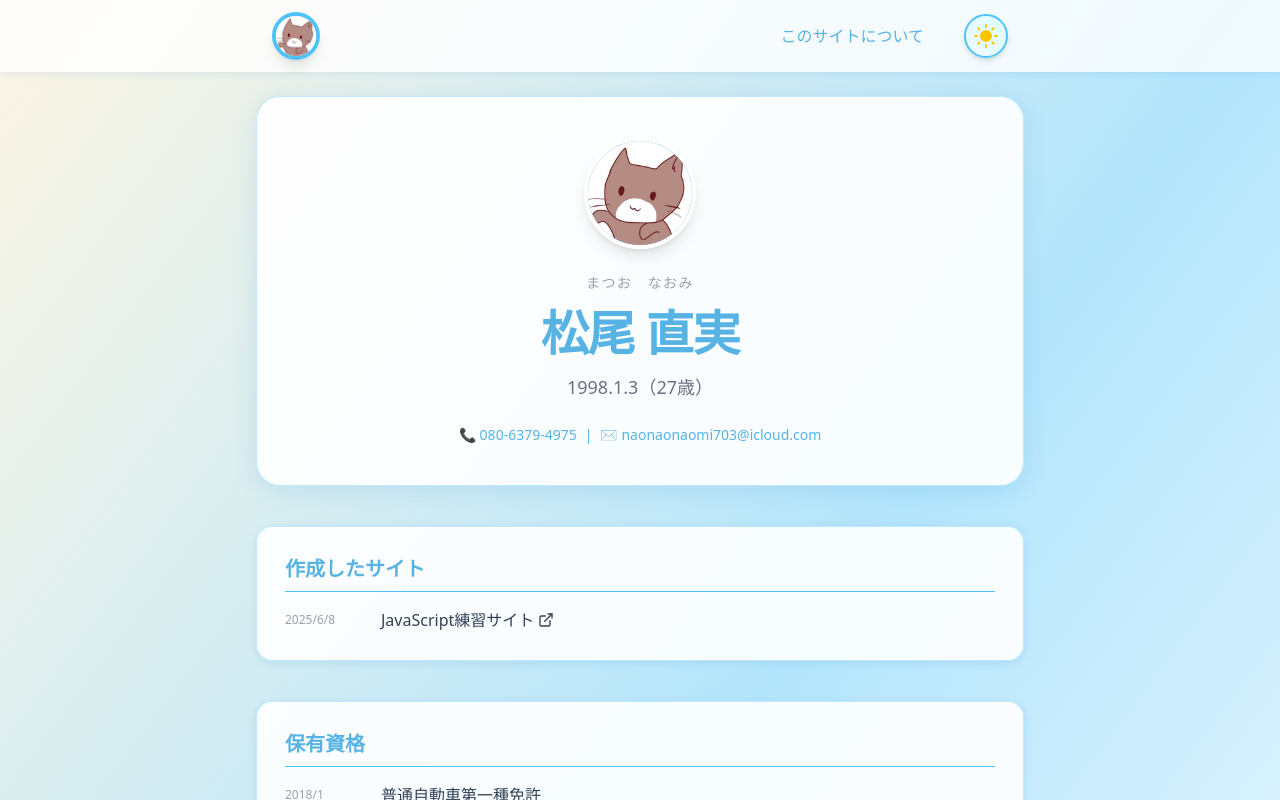
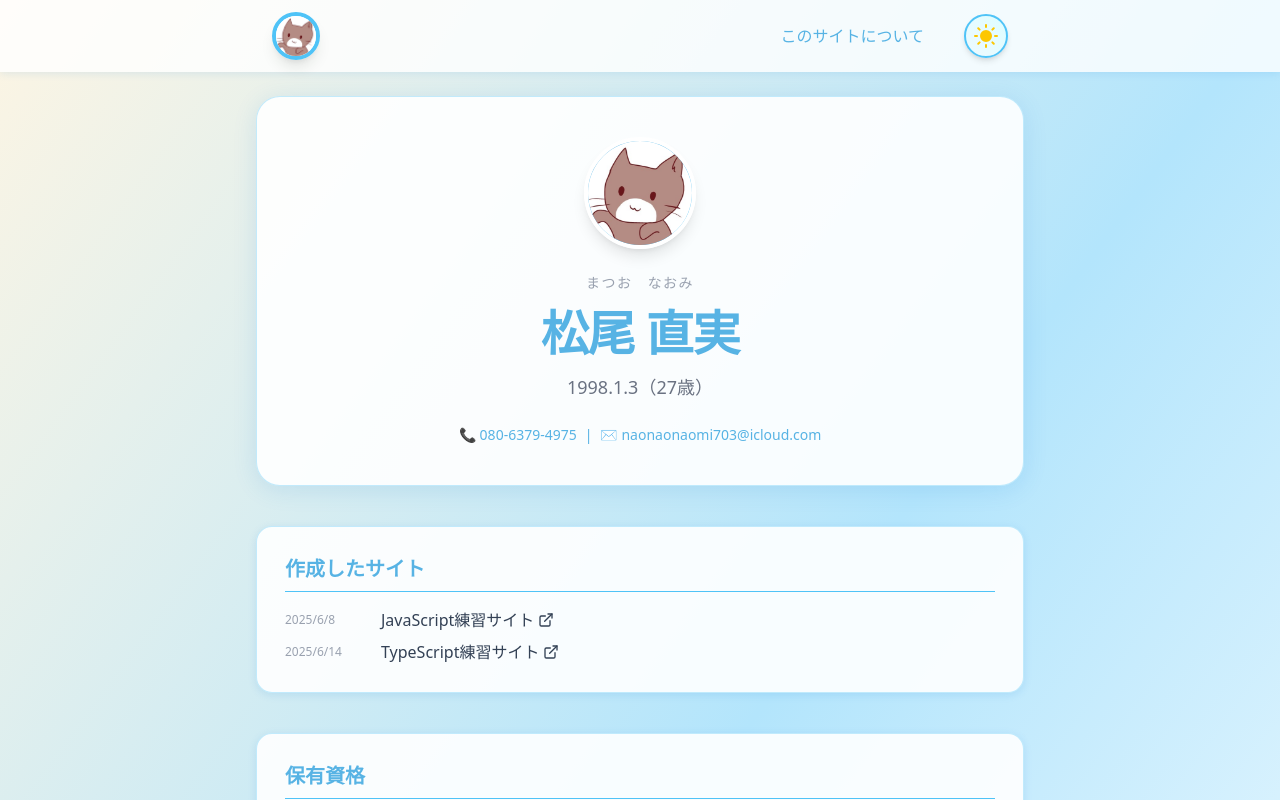
Before and after one commit to naonaonaomi/my-portfolio, a React (Vite) app: page / in a window 1280 px wide. Shown: the top 800 px of the page. Built offline with nearby package versions, Linux system fonts and the light colour scheme.

Commit message:
TypeScript練習サイトのリンク追加

```diff
--- a/src/components/Projects.tsx
+++ b/src/components/Projects.tsx
@@ -11,8 +11,7 @@ type Project = {
 // 作成したプロジェクトのリスト
 const projects: Project[] = [
     { year: "2025/6/8", name: "JavaScript練習サイト", link: "https://20250608-js-practice.vercel.app/" },
-    // { year: "2024/5", name: "React学習サイト", link: "https://example.com/react-learning" },
-    // { year: "2024/4", name: "TypeScript入門", link: "https://example.com/ts-intro" },
+    { year: "2025/6/14", name: "TypeScript練習サイト", link: "https://20250614-ts-practice.vercel.app/" },
 ];
 
 const Projects = () => (
```
